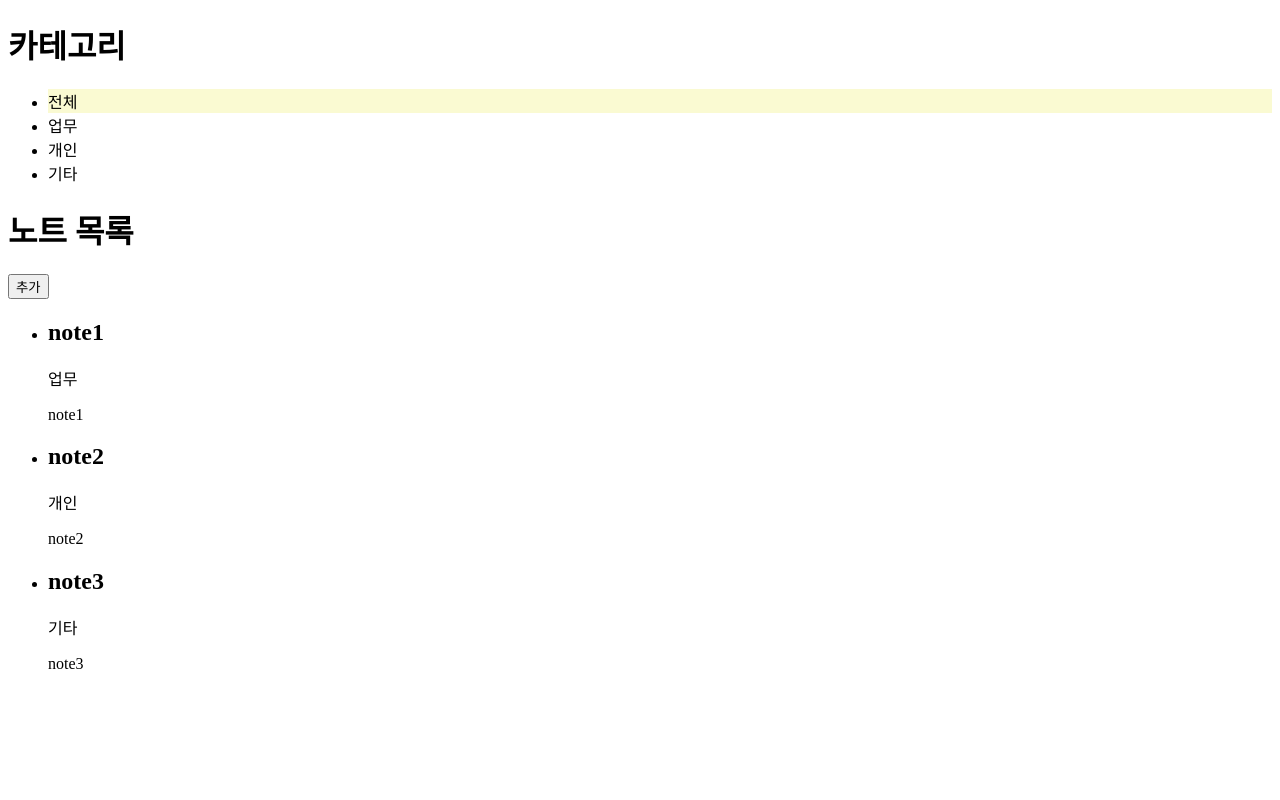
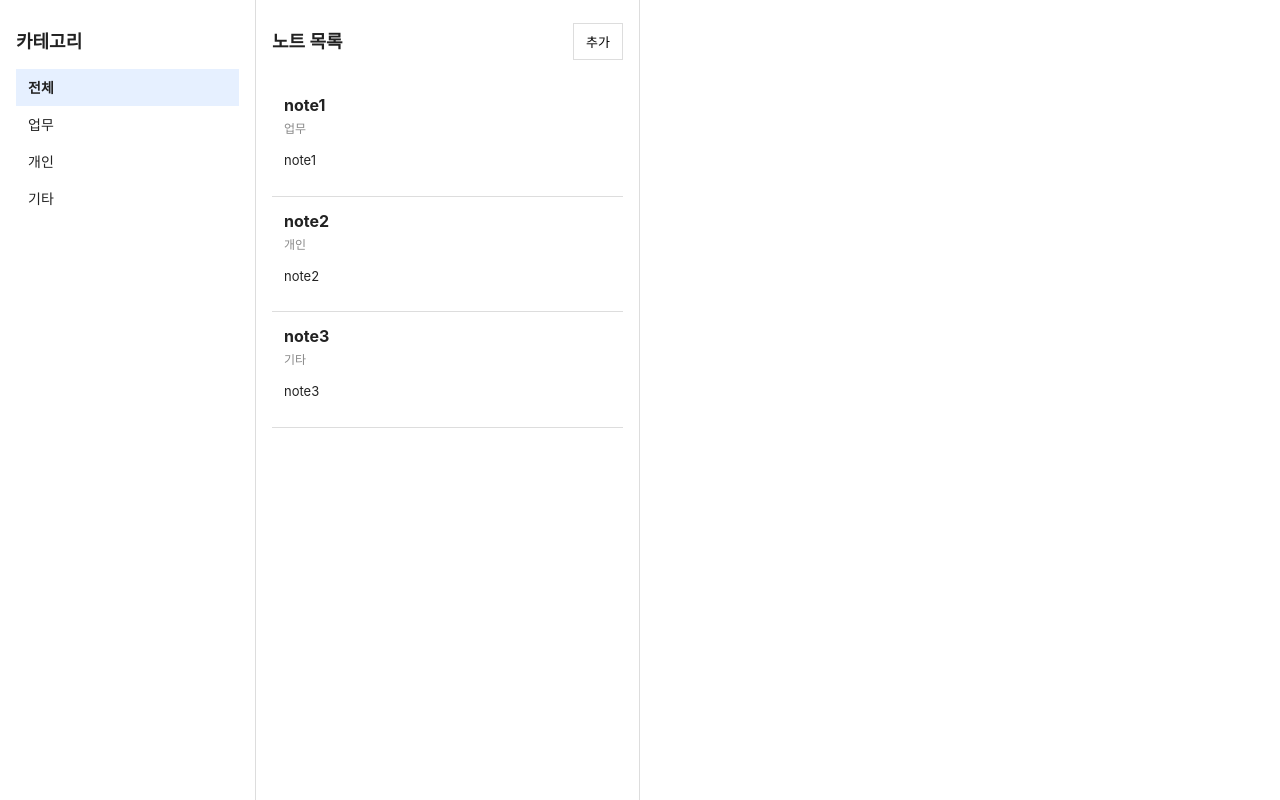
Before and after one commit to hnjilee/notes, a React (Vite) app: page / in a window 1280 px wide. Built offline with nearby package versions, Linux system fonts and the light colour scheme.

Commit message:
style: UI 구조 정리 및 typography/spacing/color 기반 디자인 시스템 적용

```diff
--- a/src/App.css
+++ b/src/App.css
@@ -1,15 +1,234 @@
+:root {
+  /* Font */
+  --font-size-xs: 12px;
+  --font-size-sm: 13px;
+  --font-size-md: 14px;
+  --font-size-lg: 16px;
+  --font-size-xl: 18px;
+
+  /* Spacing */
+  --space-1: 4px;
+  --space-2: 8px;
+  --space-3: 12px;
+  --space-4: 16px;
+
+  /* Color */
+  --color-bg: #ffffff;
+  --color-bg-hover: #f5f5f5;
+  --color-border: #dddddd;
+
+  --color-text-primary: #222222;
+  --color-text-secondary: #888888;
+
+  --color-primary: #e6f0ff;
+  --color-primary-light: #f0f4ff;
+
+  --color-danger: #e11d48;
+}
+
+/* 타이포그래피 */
+h1 {
+  font-size: var(--font-size-xl);
+  margin-bottom: var(--space-3);
+}
+
+h2 {
+  font-size: var(--font-size-lg);
+  margin: 0;
+}
+
+p {
+  font-size: var(--font-size-sm);
+}
+
+.meta {
+  font-size: var(--font-size-xs);
+  color: var(--color-text-secondary);
+}
+
+input,
+select,
+textarea {
+  font-size: var(--font-size-md);
+}
+
+button {
+  font-size: var(--font-size-sm);
+}
+
+/* 태그 */
+* {
+  box-sizing: border-box;
+}
+
+body {
+  margin: 0;
+
+  font-family:
+    -apple-system, BlinkMacSystemFont, 'Segoe UI', 'Noto sans KR', sans-serif;
+  font-size: var(--font-size-md);
+  line-height: 1.5;
+  color: var(--color-text-primary);
+}
+
+ul {
+  padding-left: 0;
+  list-style: none;
+}
+
+/* 버튼 */
+button {
+  padding: var(--space-2) var(--space-3);
+  border: 1px solid var(--color-border);
+  background-color: var(--color-bg);
+  cursor: pointer;
+}
+
+button:hover {
+  background-color: var(--color-bg-hover);
+}
+
+button:disabled {
+  opacity: 0.5;
+  cursor: not-allowed;
+}
+
+/* 페이지 레이아웃 */
+.container {
+  display: flex;
+  height: 100vh;
+}
+
+.category,
+.list,
+.editor {
+  padding: var(--space-4);
+}
+
+.category {
+  width: 20%;
+  border-right: 1px solid var(--color-border);
+}
+
+.list {
+  width: 30%;
+  border-right: 1px solid var(--color-border);
+}
+
+.editor {
+  flex: 1;
+}
+
 .overlay {
   position: fixed;
   top: 0;
   left: 0;
   width: 100vw;
   height: 100vh;
-  background-color: rgba(255, 255, 255, 0.9);
+  background-color: rgba(255, 255, 255, 0.7);
+
   display: flex;
   justify-content: center;
   align-items: center;
+
+  font-size: var(--font-size-lg);
 }
 
-.active {
-  background-color: lightgoldenrodyellow;
+.overlay.error {
+  flex-direction: column;
+  gap: var(--space-3);
 }
+
+.overlay p {
+  font-size: var(--font-size-lg);
+  color: var(--color-danger);
+}
+
+.overlay button {
+  margin: 0 var(--space-1);
+}
+
+/* 카테고리 */
+.category-item {
+  padding: var(--space-2) var(--space-3);
+  cursor: pointer;
+}
+
+.category-item.active {
+  background-color: var(--color-primary);
+  font-weight: bold;
+}
+
+/* 리스트 */
+.list header {
+  display: flex;
+  justify-content: space-between;
+  align-items: center;
+}
+
+.note-item {
+  padding: var(--space-3);
+  border-bottom: 1px solid var(--color-border);
+  cursor: pointer;
+}
+
+.note-item:hover {
+  background-color: var(--color-primary-light);
+}
+
+.note-item.selected {
+  background-color: var(--color-primary);
+}
+
+.note-item p {
+  display: -webkit-box;
+  -webkit-line-clamp: 2;
+  -webkit-box-orient: vertical;
+  overflow: hidden;
+}
+
+/* 에디터 */
+.editor form {
+  display: flex;
+  flex-direction: column;
+  gap: var(--space-3);
+}
+
+.editor header {
+  display: flex;
+  gap: var(--space-2);
+}
+
+.editor select {
+  width: 20%;
+}
+
+.editor input {
+  flex: 1;
+}
+
+.editor input,
+.editor select,
+.editor textarea {
+  padding: var(--space-2);
+}
+
+.editor textarea {
+  min-height: 200px;
+}
+
+.editor footer {
+  display: flex;
+  gap: var(--space-2);
+}
+
+.editor .error {
+  display: flex;
+  justify-content: space-between;
+  align-items: center;
+}
+
+.editor .error p {
+  font-size: var(--font-size-md);
+  color: var(--color-danger);
+}
--- a/src/components/CategoryFilter.jsx
+++ b/src/components/CategoryFilter.jsx
@@ -9,7 +9,7 @@ export default function CategoryFilter({ selectedCategory, onChangeCategory }) {
           <li
             key={category.value}
             onClick={() => onChangeCategory(category.value)}
-            className={selectedCategory === category.value ? 'active' : ''}
+            className={`category-item ${selectedCategory === category.value ? 'active' : ''}`}
           >
             {category.label}
           </li>
--- a/src/components/NoteEditor.jsx
+++ b/src/components/NoteEditor.jsx
@@ -22,8 +22,8 @@ export default function NoteEditor({
   return (
     <form>
       {error && (
-        <div>
-          <p style={{ color: 'red' }}>{error}</p>
+        <div className='error'>
+          <p>{error}</p>
           <button type='button' onClick={onRetry}>
             다시 시도
           </button>
--- a/src/components/NoteList.jsx
+++ b/src/components/NoteList.jsx
@@ -1,6 +1,11 @@
 import { CATEGORY } from '../constants/category.js';
 
-export default function NoteList({ notes, onSelectNote, onClickAddBtn }) {
+export default function NoteList({
+  notes,
+  selectedNoteId,
+  onSelectNote,
+  onClickAddBtn,
+}) {
   const categoryMap = Object.fromEntries(
     Object.values(CATEGORY).map(c => [c.value, c.label]),
   );
@@ -13,9 +18,13 @@ export default function NoteList({ notes, onSelectNote, onClickAddBtn }) {
       </header>
       <ul>
         {notes.map(({ id, category, title, content }) => (
-          <li key={id} onClick={() => onSelectNote(id)}>
+          <li
+            key={id}
+            onClick={() => onSelectNote(id)}
+            className={`note-item ${selectedNoteId === id ? 'selected' : ''}`}
+          >
             <h2>{title}</h2>
-            <span>{categoryMap[category]}</span>
+            <span className='meta'>{categoryMap[category]}</span>
             <p>{content}</p>
           </li>
         ))}
--- a/src/pages/NotePage.jsx
+++ b/src/pages/NotePage.jsx
@@ -23,24 +23,32 @@ export default function NotePage() {
   } = useNotes();
 
   return (
-    <>
+    <div className='container'>
       {loading.fetch && <div className='overlay'>불러오는 중...</div>}
       {error.global && (
+        <div className='overlay error'>
+          <p>{error.global}</p>
           <div>
-          <p style={{ color: 'red' }}>{error.global}</p>
             <button onClick={fetchNotes}>다시 시도</button>
             <button onClick={handleCloseErrorMsg}>닫기</button>
           </div>
+        </div>
       )}
+      <div className='category'>
         <CategoryFilter
           selectedCategory={selectedCategory}
           onChangeCategory={setSelectedCategory}
         />
+      </div>
+      <div className='list'>
         <NoteList
           notes={filteredNotes}
+          selectedNoteId={draftNote?.id}
           onSelectNote={handleSelectNote}
           onClickAddBtn={handleAddNote}
         />
+      </div>
+      <div className='editor'>
         {draftNote && (
           <NoteEditor
             draftNote={draftNote}
@@ -52,6 +60,7 @@ export default function NotePage() {
             onRetry={handleRetry}
           />
         )}
-    </>
+      </div>
+    </div>
   );
 }
```
Lines whose indentation alone changed are shown as unchanged.
